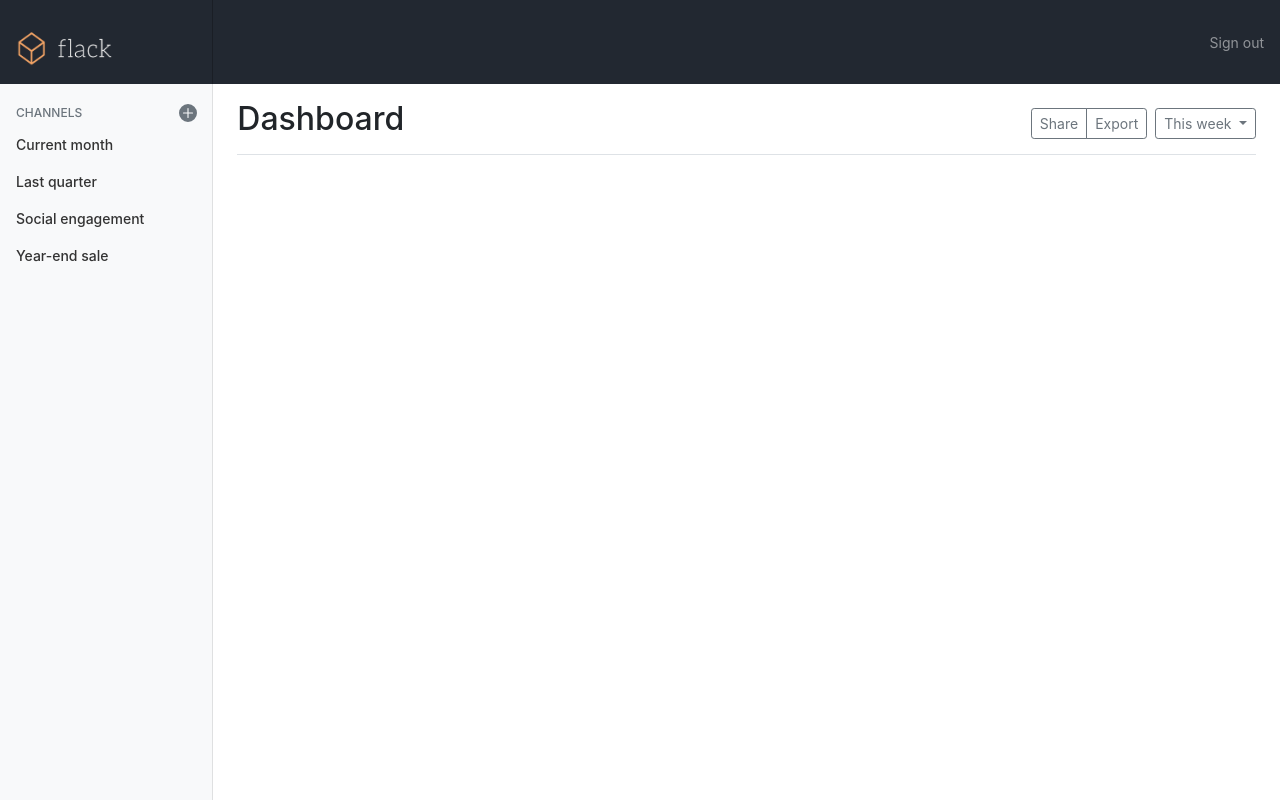
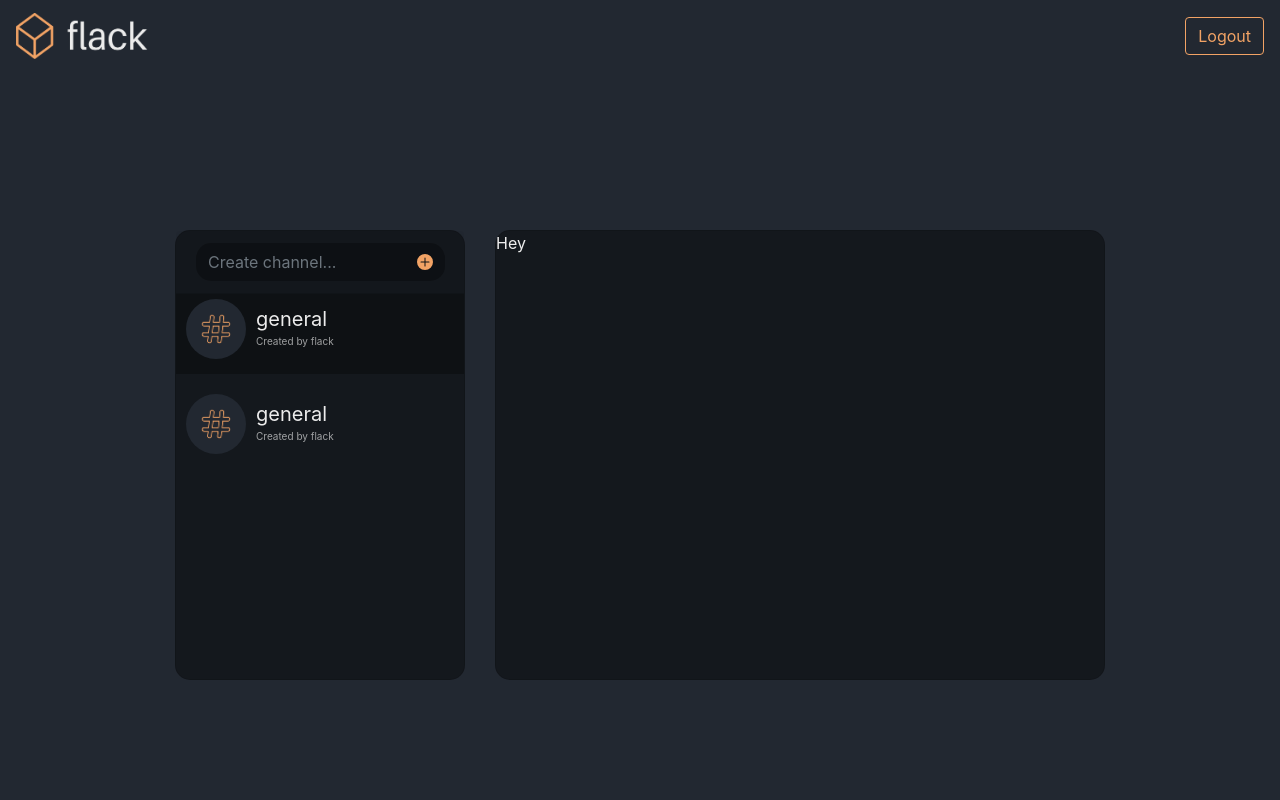
Before and after one commit to Sanmonsua/flack, a Flask app: page / in a window 1280 px wide. Run offline with Flask 2, Linux system fonts and the light colour scheme; the visitor is signed in with stand-in values (Sample User, id 1); some libraries are stand-ins or nearby versions.

Commit message:
Add : channel html,css templating

```diff
--- a/static/dashboard.css
+++ /dev/null
@@ -1,107 +0,0 @@
-body {
-  font-size: .875rem;
-}
-
-.bg-dark{
-  background-color: #222831;
-}
-
-.feather {
-  width: 16px;
-  height: 16px;
-  vertical-align: text-bottom;
-}
-
-/*
- * Sidebar
- */
-
-.sidebar {
-  position: fixed;
-  top: 0;
-  bottom: 0;
-  left: 0;
-  z-index: 100; /* Behind the navbar */
-  padding: 48px 0 0; /* Height of navbar */
-  box-shadow: inset -1px 0 0 rgba(0, 0, 0, .1);
-}
-
-@media (max-width: 767.98px) {
-  .sidebar {
-    top: 5rem;
-  }
-}
-
-.sidebar-sticky {
-  position: relative;
-  top: 0;
-  height: calc(100vh - 48px);
-  padding-top: .5rem;
-  overflow-x: hidden;
-  overflow-y: auto; /* Scrollable contents if viewport is shorter than content. */
-}
-
-@supports ((position: -webkit-sticky) or (position: sticky)) {
-  .sidebar-sticky {
-    position: -webkit-sticky;
-    position: sticky;
-  }
-}
-
-.sidebar .nav-link {
-  font-weight: 500;
-  color: #333;
-}
-
-.sidebar .nav-link .feather {
-  margin-right: 4px;
-  color: #999;
-}
-
-.sidebar .nav-link.active {
-  color: #007bff;
-}
-
-.sidebar .nav-link:hover .feather,
-.sidebar .nav-link.active .feather {
-  color: inherit;
-}
-
-.sidebar-heading {
-  font-size: .75rem;
-  text-transform: uppercase;
-}
-
-/*
- * Navbar
- */
-
-.navbar-brand {
-  padding-top: .75rem;
-  padding-bottom: .75rem;
-  font-size: 1rem;
-  background-color: #222831;
-  box-shadow: inset -1px 0 0 rgba(0, 0, 0, .25);
-}
-
-.navbar .navbar-toggler {
-  top: .25rem;
-  right: 1rem;
-}
-
-.navbar .form-control {
-  padding: .75rem 1rem;
-  border-width: 0;
-  border-radius: 0;
-}
-
-.form-control-dark {
-  color: #fff;
-  background-color: rgba(255, 255, 255, .1);
-  border-color: rgba(255, 255, 255, .1);
-}
-
-.form-control-dark:focus {
-  border-color: transparent;
-  box-shadow: 0 0 0 3px rgba(255, 255, 255, .25);
-}
--- a/static/master.css
+++ b/static/master.css
@@ -1,3 +1,8 @@
+html, body {
+  height: 100%;
+  width: auto;
+}
+
 body {
   display: -ms-flexbox;
   display: flex;
@@ -7,6 +12,13 @@ body {
   padding-bottom: 40px;
   background-color: #222831;
   color: #eee;
+  padding-top: 570px;
+}
+
+@media screen and (min-width: 768px) {
+  body {
+    padding-top: 100px;
+  }
 }
 
 .form-signin {
@@ -23,29 +35,113 @@ body {
   padding: 10px;
   font-size: 16px;
 }
+
 .form-signin .form-control:focus {
   z-index: 2;
 }
 
 .form-signin input[type="text"] {
   margin-bottom: -1px;
-  border-radius: 15px;;
+  border-radius: 15px;
+  ;
   background-color: #30475e;
   border-color: #30475e;
   color: #ececec;
 }
 
-
-.btn{
+.button {
   margin-top: 10px;
-  border-radius: 15px;;
+  border-radius: 15px;
+  ;
   background-color: #f2a365;
   border-color: #f2a365;
   color: #ececec;
 }
 
-.btn:hover{
+.button:hover {
   background-color: #f2a365;
   border-color: #f2a365;
-  box-shadow: 0 6px 10px 0 rgba(128,98,96,.16);
+  box-shadow: 0 6px 10px 0 rgba(128, 98, 96, .16);
 }
+
+.btn-outline-secondary {
+  border-color: #f2a365;
+  color: #f2a365;
+}
+
+.btn-outline-secondary:hover {
+  background-color: #f2a365;
+  color: #ececec;
+}
+
+.card {
+  margin-top: 50px;
+  height: 450px;
+  border-radius: 15px !important;
+  background-color: rgba(0, 0, 0, 0.4) !important;
+}
+
+.container {
+  align-content: center;
+}
+
+.search {
+  border-radius: 15px 0 0 15px !important;
+  background-color: rgba(0, 0, 0, 0.3) !important;
+  border: 0 !important;
+  color: white !important;
+}
+
+.search_btn {
+  border-radius: 0 15px 15px 0 !important;
+  background-color: rgba(0, 0, 0, 0.3) !important;
+  border: 0 !important;
+  color: #f2a365 !important;
+  cursor: pointer;
+}
+
+.search:focus {
+  box-shadow: none !important;
+  outline: 0px !important;
+}
+
+.channel-body {
+  list-style: none;
+  padding: 0;
+}
+
+.channels li {
+  width: 100% !important;
+  padding: 5px 10px;
+  margin-bottom: 15px !important;
+}
+
+.img_cont {
+  position: relative;
+  height: 70px;
+  width: 70px;
+}
+
+.channel-info {
+  margin-top: auto;
+  margin-bottom: auto;
+}
+
+.channel-info span {
+  font-size: 20px;
+  color: #ececec;
+}
+
+.channel-info p {
+  font-size: 10px;
+  color: rgba(255, 255, 255, 0.6);
+}
+
+.channel_img {
+  height: 60px;
+  width: 60px;
+}
+
+.active {
+  background-color: rgba(0, 0, 0, 0.3);
+}
--- a/templates/index.html
+++ b/templates/index.html
@@ -1,86 +1,75 @@
-<!doctype html>
-<html lang="en">
+<!DOCTYPE html>
+<html lang="en" dir="ltr">
 
 <head>
   <meta charset="utf-8">
+  <title>Flack - Chatting APP</title>
+  <link href="//maxcdn.bootstrapcdn.com/bootstrap/4.1.1/css/bootstrap.min.css" rel="stylesheet" id="bootstrap-css">
+  <script src="//maxcdn.bootstrapcdn.com/bootstrap/4.1.1/js/bootstrap.min.js"></script>
+  <script src="//cdnjs.cloudflare.com/ajax/libs/jquery/3.2.1/jquery.min.js"></script>
   <link rel="stylesheet" href="https://maxcdn.bootstrapcdn.com/bootstrap/4.0.0/css/bootstrap.min.css" integrity="sha384-Gn5384xqQ1aoWXA+058RXPxPg6fy4IWvTNh0E263XmFcJlSAwiGgFAW/dAiS6JXm" crossorigin="anonymous">
-  <meta name="viewport" content="width=device-width, initial-scale=1, shrink-to-fit=no">
-  <title>Flack</title>
-  <link href="{{url_for('static', filename='dashboard.css')}}" rel="stylesheet">
+  <link rel="stylesheet" href="{{url_for('static', filename='master.css')}}">
 </head>
 
 <body>
-  <nav style="background-color:#222831;" class="navbar navbar-dark sticky-top flex-md-nowrap p-0 shadow">
-    <a class="navbar-brand col-md-3 col-lg-2 mr-0 px-3" href="#">
-      <img src="{{url_for('static', filename='logo2.png')}}" width="auto" height="60" alt="">
+  <nav style="background-color:#222831;" class="navbar fixed-top navbar-dark">
+    <a class="navbar-brand" href="#">
+      <img src="{{url_for('static', filename='logo2.png')}}" width="150" height="auto" alt="" loading="lazy">
     </a>
-    <ul class="navbar-nav px-3">
-      <li class="nav-item text-nowrap">
-        <a class="nav-link" href="{{url_for('logout')}}">Sign out</a>
-      </li>
-    </ul>
+    <form class="form-inline">
+      <button class="btn btn-outline-secondary my-2 my-sm-0" type="submit">Logout</button>
+
+    </form>
   </nav>
-
-  <div class="container-fluid">
-    <div class="row">
-      <nav id="sidebarMenu" class="col-md-3 col-lg-2 d-md-block bg-light sidebar collapse">
-        <div class="sidebar-sticky pt-3">
-
-          <h6 class="sidebar-heading d-flex justify-content-between align-items-center px-3 pt-3 mt-4 mb-1 text-muted">
-            <span>Channels</span>
-            <a class="d-flex align-items-center text-muted" href="#" aria-label="Add a new report">
-              <svg class="bi bi-plus-circle-fill" width="1.5em" height="1.5em" viewBox="0 0 16 16" fill="currentColor" xmlns="http://www.w3.org/2000/svg">
-                <path fill-rule="evenodd" d="M16 8A8 8 0 1 1 0 8a8 8 0 0 1 16 0zM8.5 4a.5.5 0 0 0-1 0v3.5H4a.5.5 0 0 0 0 1h3.5V12a.5.5 0 0 0 1 0V8.5H12a.5.5 0 0 0 0-1H8.5V4z" />
-              </svg>
-            </a>
-          </h6>
-          <ul class="nav flex-column mb-2">
-            <li class="nav-item">
-              <a class="nav-link" href="#">
-                <span data-feather="file-text">
-
-                </span>
-                Current month
-              </a>
-            </li>
-            <li class="nav-item">
-              <a class="nav-link" href="#">
-                <span data-feather="file-text"></span>
-                Last quarter
-              </a>
-            </li>
-            <li class="nav-item">
-              <a class="nav-link" href="#">
-                <span data-feather="file-text"></span>
-                Social engagement
-              </a>
-            </li>
-            <li class="nav-item">
-              <a class="nav-link" href="#">
-                <span data-feather="file-text"></span>
-                Year-end sale
-              </a>
-            </li>
-          </ul>
-        </div>
-      </nav>
-
-      <main role="main" class="col-md-9 ml-sm-auto col-lg-10 px-md-4">
-        <div class="d-flex justify-content-between flex-wrap flex-md-nowrap align-items-center pt-3 pb-2 mb-3 border-bottom">
-          <h1 class="h2">Dashboard</h1>
-          <div class="btn-toolbar mb-2 mb-md-0">
-            <div class="btn-group mr-2">
-              <button type="button" class="btn btn-sm btn-outline-secondary">Share</button>
-              <button type="button" class="btn btn-sm btn-outline-secondary">Export</button>
+  <div class="container col-12">
+    <div class="row justify-content-center h-100">
+      <div class="col-md-4 col-xl-3">
+        <div class="card">
+          <div class="card-header">
+            <div class="input-group">
+              <input type="text" placeholder="Create channel..." name="" class="form-control search">
+              <div class="input-group-prepend">
+                <span class="input-group-text search_btn"><svg class="bi bi-plus-circle-fill" width="1em" height="1em" viewBox="0 0 16 16" fill="currentColor" xmlns="http://www.w3.org/2000/svg">
+                    <path fill-rule="evenodd" d="M16 8A8 8 0 1 1 0 8a8 8 0 0 1 16 0zM8.5 4a.5.5 0 0 0-1 0v3.5H4a.5.5 0 0 0 0 1h3.5V12a.5.5 0 0 0 1 0V8.5H12a.5.5 0 0 0 0-1H8.5V4z" />
+                  </svg></span>
+              </div>
             </div>
-            <button type="button" class="btn btn-sm btn-outline-secondary dropdown-toggle">
-              <span data-feather="calendar"></span>
-              This week
-            </button>
+          </div>
+          <div class="card-body channel-body">
+            <ui class="channels">
+              <li class="active">
+                <div class="d-flex bd-highlight">
+                  <div class="img_cont">
+									<img src="{{url_for('static', filename='channel.png')}}" class="rounded-circle channel_img">
+								</div>
+                  <div class="channel-info">
+                    <span>general</span>
+                    <p>Created by flack</p>
+                  </div>
+                </div>
+              </li>
+              <li >
+                <div class="d-flex bd-highlight">
+                  <div class="img_cont">
+									<img src="{{url_for('static', filename='channel.png')}}" class="rounded-circle channel_img">
+								</div>
+                  <div class="channel-info">
+                    <span>general</span>
+                    <p>Created by flack</p>
+                  </div>
+                </div>
+              </li>
           </div>
         </div>
-      </main>
+      </div>
+
+      <div class="col-md-8 col-xl-6">
+        <div class="card">
+          Hey
+        </div>
+      </div>
     </div>
+
   </div>
 </body>
 
--- a/templates/signin.html
+++ b/templates/signin.html
@@ -14,7 +14,7 @@
     <img class="mb-4" src="{{url_for('static', filename='logo.png')}}" alt="" width="160" height="160">
     <label for="inputEmail" class="sr-only">Display name</label>
     <input type="text" name="username" class="form-control" placeholder="Enter display name" required autofocus>
-    <button class="btn btn-lg btn-primary btn-block" type="submit">Start now</button>
+    <button class="btn button btn-lg btn-primary btn-block" type="submit">Start now</button>
   </form>
 </body>
 </html>
```
Also changed, not shown: static/channel.png (added), static/logo.png, static/logo2.png.
